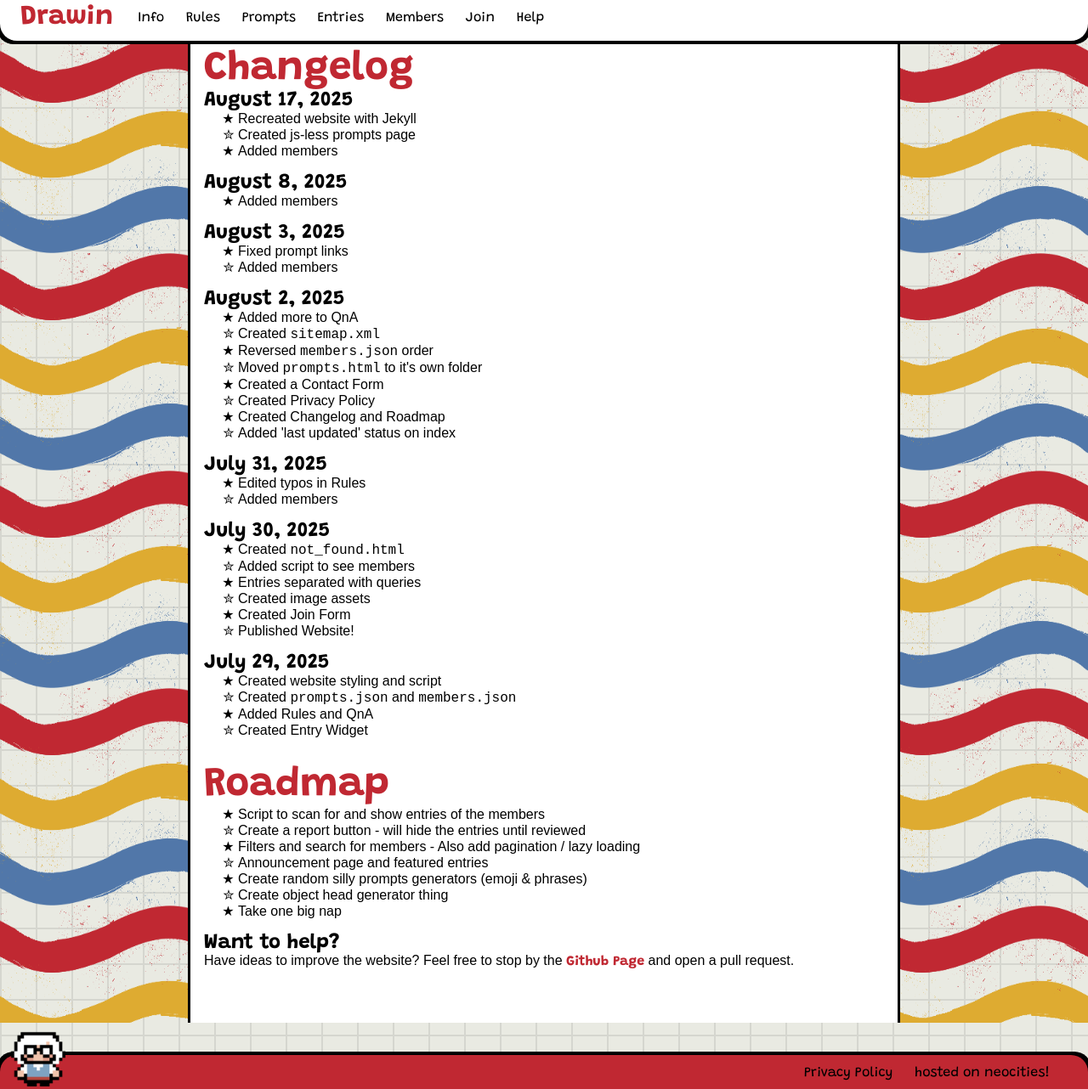
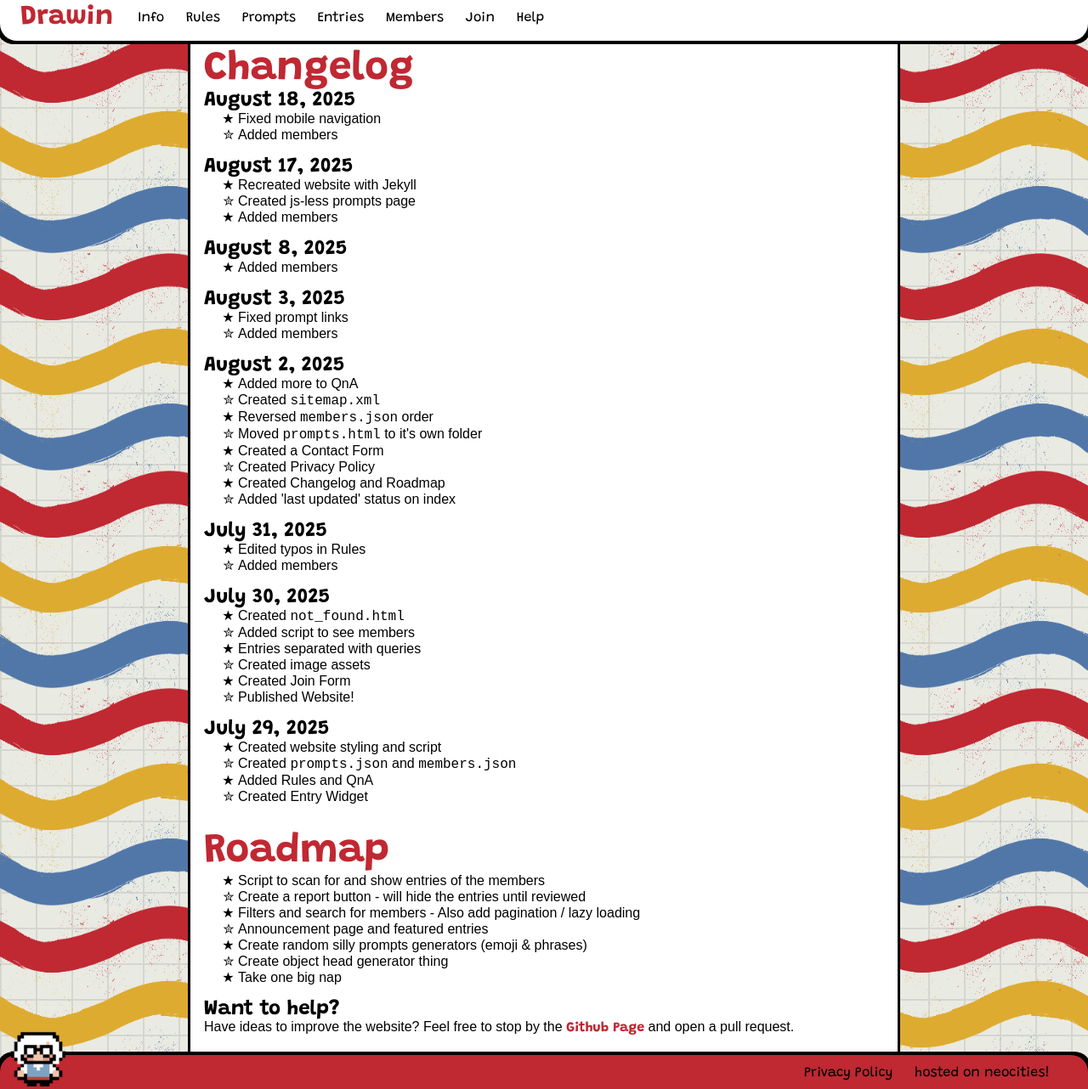
Before and after one commit to Stupiedidiot/Drawin, a Jekyll site: the page built from public/meta/index.html, in a window 1280 px wide and 1282 px high. Shown: the whole window at 85% size. Built offline with Jekyll 4.4.1, drawn with Linux system fonts in a browser that asks for light colours; a style sheet for code colours, icons or effects is not loaded.

Commit message:
added members

```diff
--- a/public/_data/members.json
+++ b/public/_data/members.json
@@ -83,5 +83,10 @@
         "name":"alicesdumbstuff",
         "link":"https://alicesdumbstuff.neocities.org/",
         "pfp":"https://i.postimg.cc/W19T1kZV/Untitled151-20250814185012.png"
+    },
+    {
+        "name":"Aid",
+        "link":"https://zhongvie.neocities.org/",
+        "pfp":"https://f2.toyhou.se/file/f2-toyhou-se/thumbnails/68321821_07k.png"
     }
 ]
--- a/public/meta/index.html
+++ b/public/meta/index.html
@@ -9,6 +9,12 @@ title: Changelog
         <li>Created <code>feed.xml</code></li>
         <li>Created <a href="./announcement.html">Announcement</a> page</li>
     </ul> -->
+    <h2>August 18, 2025</h2>
+    <ul>
+        <li>Fixed mobile navigation</li>
+        <li>Added members</li>
+    </ul>
+
     <h2>August 17, 2025</h2>
     <ul>
         <li>Recreated website with Jekyll</li>
```
